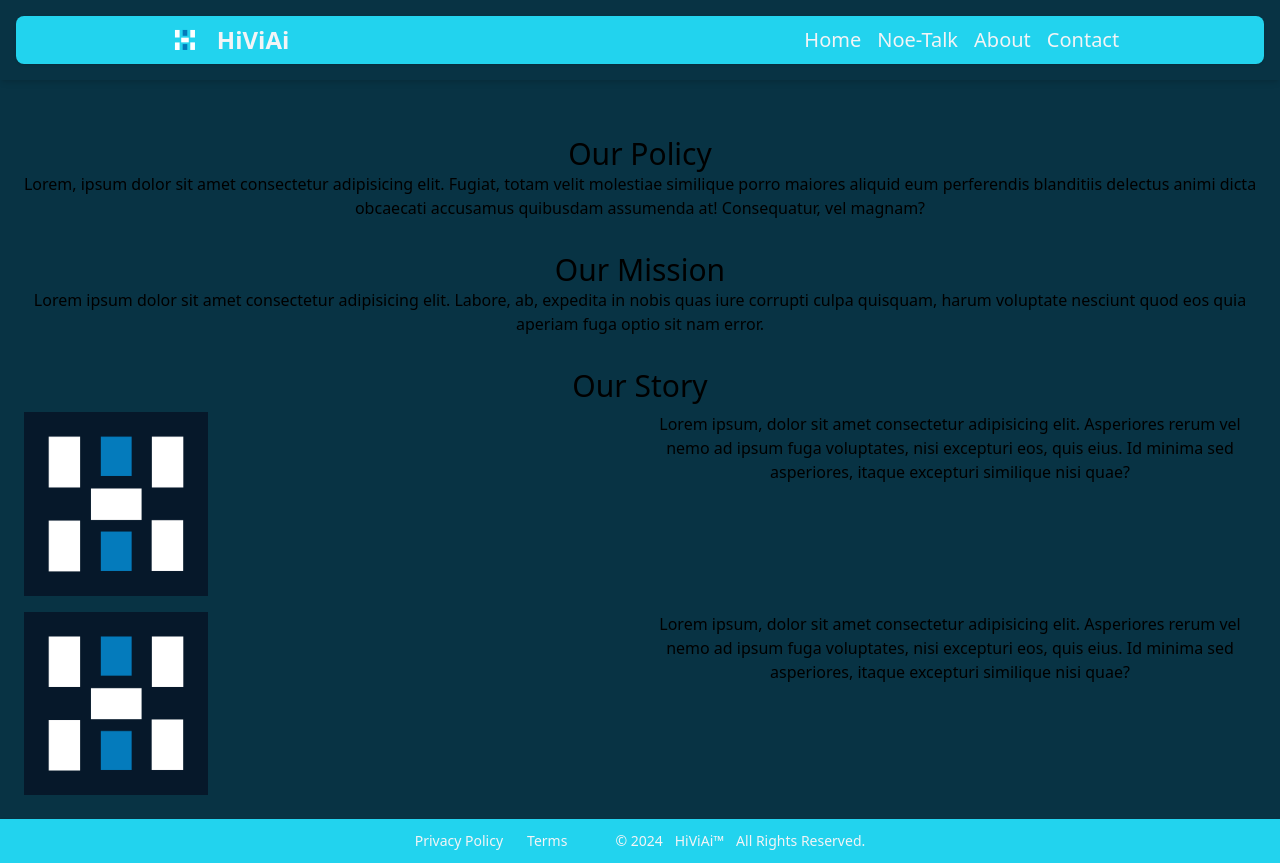
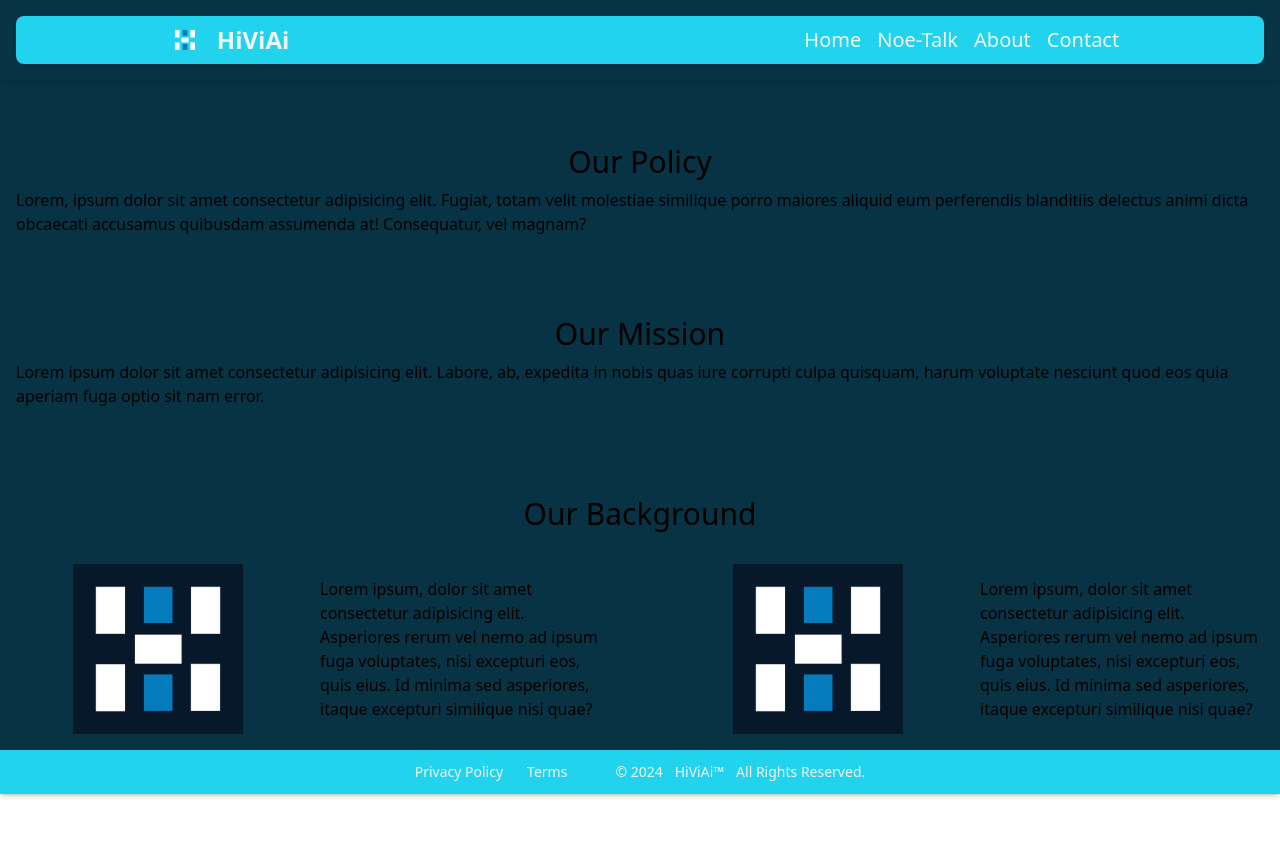
Before and after one commit to infotus/company2, a React (Vite) app: page /about in a window 1280 px wide. After the commit the page ends 800 px from the top, so only its background shows below. Built offline with nearby package versions, Linux system fonts and the light colour scheme.

Commit message:
about page updated

```diff
--- a/src/components/Pages/About/About.jsx
+++ b/src/components/Pages/About/About.jsx
@@ -3,29 +3,29 @@ import test from '../../../assets/logo_dark.png'
 
 function About() {
   return (
-    <div className='grid grid-cols-1 bg-cyan-950 place-items-center text-center gap-4 p-2 m-auto pt-32'>
+    <div className='bg-cyan-950 grid place-items-center gap-14 p-2 pt-32'>
 
       <div className='p-2 gap-2'>
-        <h1 className='text-3xl'>Our Policy</h1>
+        <h1 className='grid place-content-center text-3xl p-2'>Our Policy</h1>
         <p>Lorem, ipsum dolor sit amet consectetur adipisicing elit. Fugiat, totam velit molestiae similique porro maiores aliquid eum perferendis blanditiis delectus animi dicta obcaecati accusamus quibusdam assumenda at! Consequatur, vel magnam?</p>
       </div>
 
       <div className='p-2 gap-2'>
-        <h1 className='text-3xl'>Our Mission</h1>
+        <h1 className='grid place-content-center text-3xl p-2'>Our Mission</h1>
         <p>Lorem ipsum dolor sit amet consectetur adipisicing elit. Labore, ab, expedita in nobis quas iure corrupti culpa quisquam, harum voluptate nesciunt quod eos quia aperiam fuga optio sit nam error.</p>
       </div>
 
-      <div className='p-2 gap-2 place-items-center'>
-        <h1 className='text-3xl'>Our Story</h1>
-        <div className=''>
+      <div>
+        <h1 className='grid place-content-center text-3xl p-6'>Our Background</h1>
+        <div className='grid grid-cols-1 gap-14 md:grid-cols-2'>
           {/* Co-Founder Info */}
-          <div className='grid grid-cols-1 md:grid-cols-2 p-2 gap-2'>
-            <img className='w-[50%] md:w-[30%]' src={test} alt="" />
+          <div className='grid gap-5 p-2 md:grid-cols-2 place-items-center'>
+            <img className='grid md:grid-cols-2 w-[50%] md:w-[60%]' src={test} alt="" />
             <p>Lorem ipsum, dolor sit amet consectetur adipisicing elit. Asperiores rerum vel nemo ad ipsum fuga voluptates, nisi excepturi eos, quis eius. Id minima sed asperiores, itaque excepturi similique nisi quae?</p>
           </div>
           {/* Co-Founder Info */}
-          <div className='grid grid-cols-1 md:grid-cols-2 p-2 gap-2'>
-            <img className='w-[50%] md:w-[30%]' src={test} alt="" />
+          <div className='grid gap-5 p-2 md:grid-cols-2 place-items-center'>
+            <img className='grid md:grid-cols-2 w-[50%] md:w-[60%]' src={test} alt="" />
             <p>Lorem ipsum, dolor sit amet consectetur adipisicing elit. Asperiores rerum vel nemo ad ipsum fuga voluptates, nisi excepturi eos, quis eius. Id minima sed asperiores, itaque excepturi similique nisi quae?</p>
           </div>
         </div>
```
